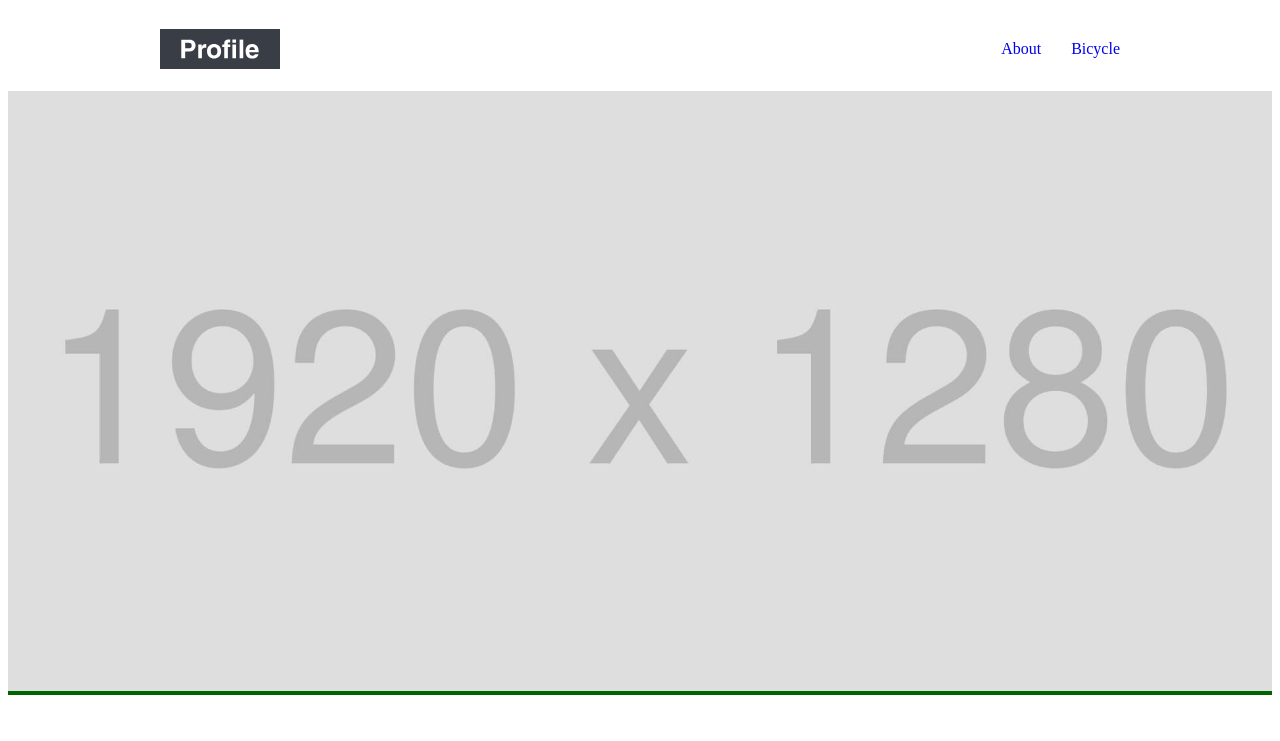
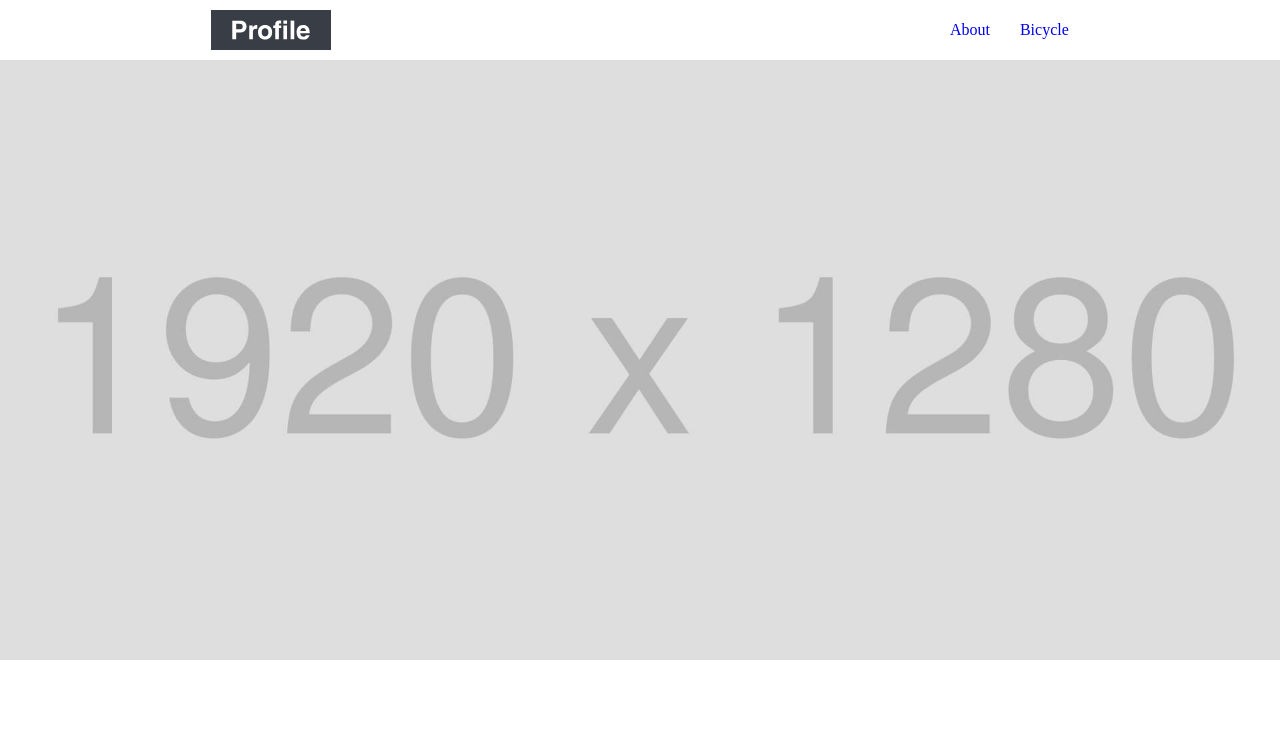
Before and after one commit to yusuke-okuno/codestep-introduction, a plain HTML site: page index.html in a window 1280 px wide. Shown: the top 741 px of the page. Drawn offline with Linux system fonts and the light colour scheme; some packages are replaced by stand-ins of ours.

Commit message:
fix: reset css当てる、コメントアウトする・戻す

```diff
--- a/index.html
+++ b/index.html
@@ -4,6 +4,7 @@
   <meta charset="UTF-8">
   <meta name="viewport" content="width=device-width, initial-scale=1">
   <link rel="stylesheet" href="style.css">
+  <link rel="stylesheet" href="https://unpkg.com/ress/dist/ress.min.css">
   <title>Profile</title>
 </head>
 <body>
--- a/style.css
+++ b/style.css
@@ -25,7 +25,7 @@ header {
   color:aliceblue;
   width: 120px;
   line-height: 10px;
-  /* padding: 10px 0; */
+  padding: 10px 0;
 }
 
 img {
@@ -48,7 +48,7 @@ nav li {
 }
 
 .mainvisual{
-  background-color: darkgreen;
+  /* background-color: darkgreen; */
   margin-bottom: 80px;
 }
 
```
